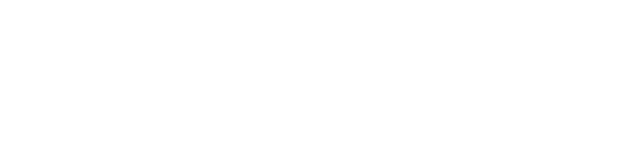
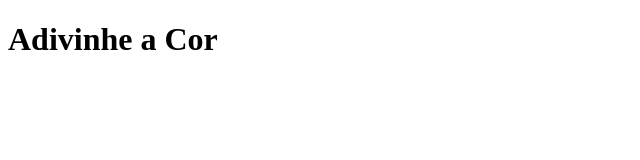
Before and after one commit to BrunoHMRodrigues/color-guess-project, a website: page index.html in a window 1280 px wide. Shown: the whole page, without its empty margins (0-640 px from the left). Drawn offline with Linux system fonts and the light colour scheme.

Commit message:
Realizado Requisito obrigatório 01

```diff
--- a/index.html
+++ b/index.html
@@ -8,7 +8,7 @@
     <link rel="stylesheet" href="./style.css">
 </head>
 <body>
-
+    <header><h1 id="title">Adivinhe a Cor</h1></header>
 
     <script src="./script.js"></script>
 </body>
```
